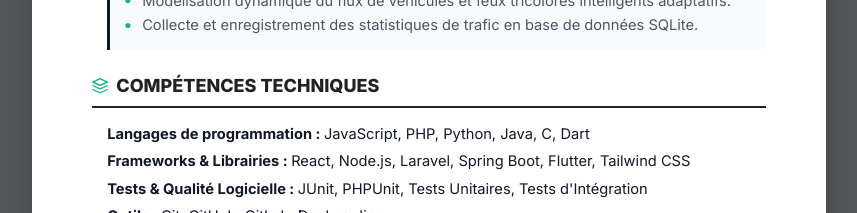
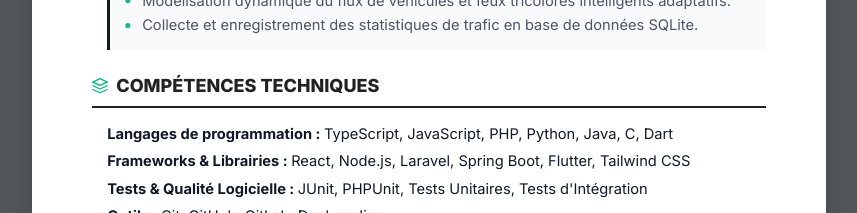
Before and after one commit to sow-aliou/Mon-CV, a React (Vite) app: page / in a window 1280 px wide. Shown: the part 1400-1613 px from the top of the page, without its empty margins (211-1068 px from the left). Built offline with nearby package versions, Linux system fonts and the light colour scheme.

Commit message:
feat: ajout de TypeScript dans la liste des langages de programmation

```diff
--- a/src/data/skills.js
+++ b/src/data/skills.js
@@ -1,5 +1,5 @@
 export const hardSkills = [
-  { category: 'Langages de programmation', tags: ['JavaScript', 'PHP', 'Python', 'Java', 'C', 'Dart'] },
+  { category: 'Langages de programmation', tags: ['TypeScript', 'JavaScript', 'PHP', 'Python', 'Java', 'C', 'Dart'] },
   { category: 'Frameworks & Librairies', tags: ['React', 'Node.js', 'Laravel', 'Spring Boot', 'Flutter', 'Tailwind CSS'] },
   { category: 'Tests & Qualité Logicielle', tags: ['JUnit', 'PHPUnit', 'Tests Unitaires', "Tests d'Intégration"] },
   { category: 'Outils', tags: ['Git', 'GitHub', 'GitLab', 'Docker', 'Jira'] },
```
